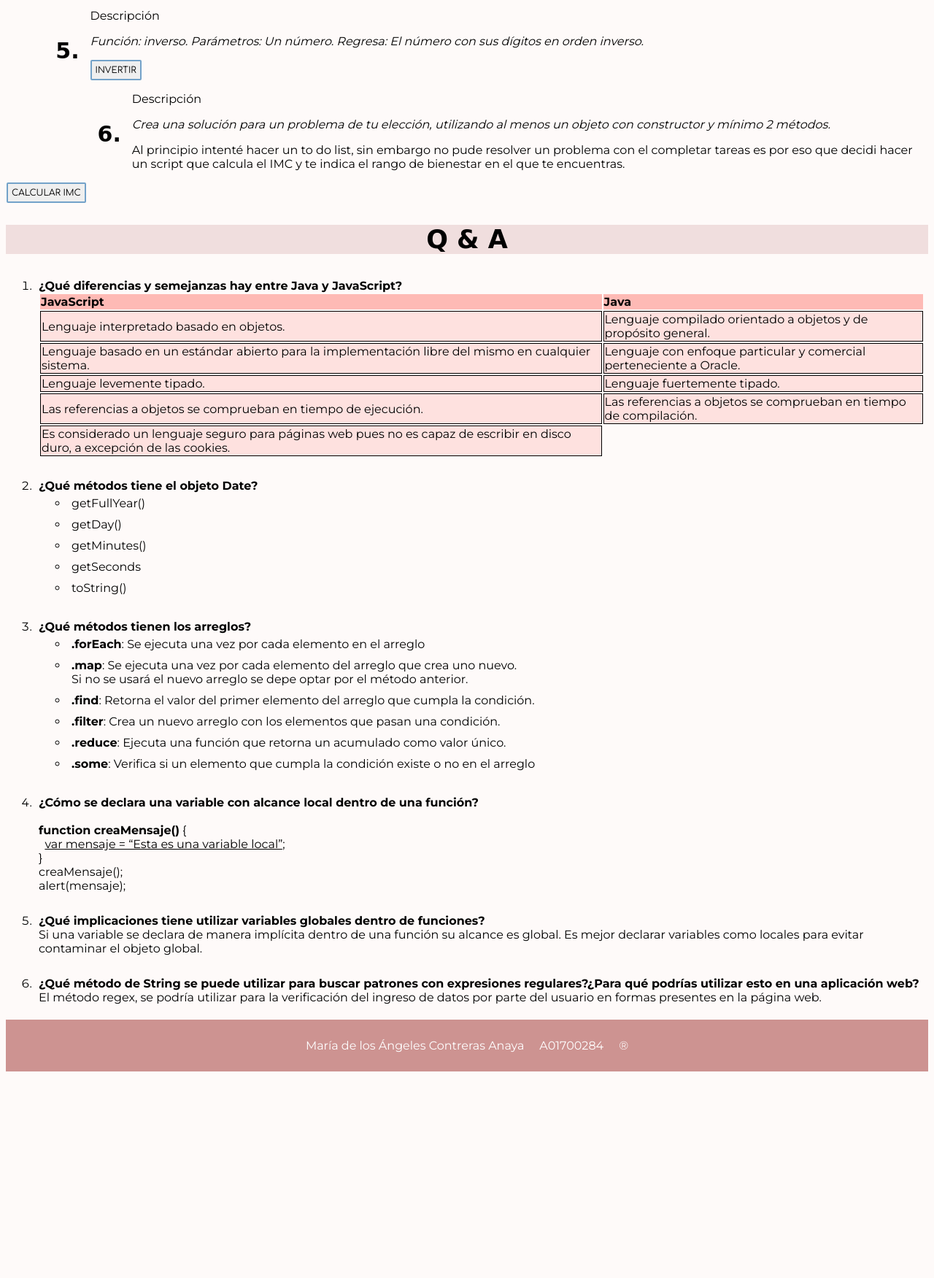
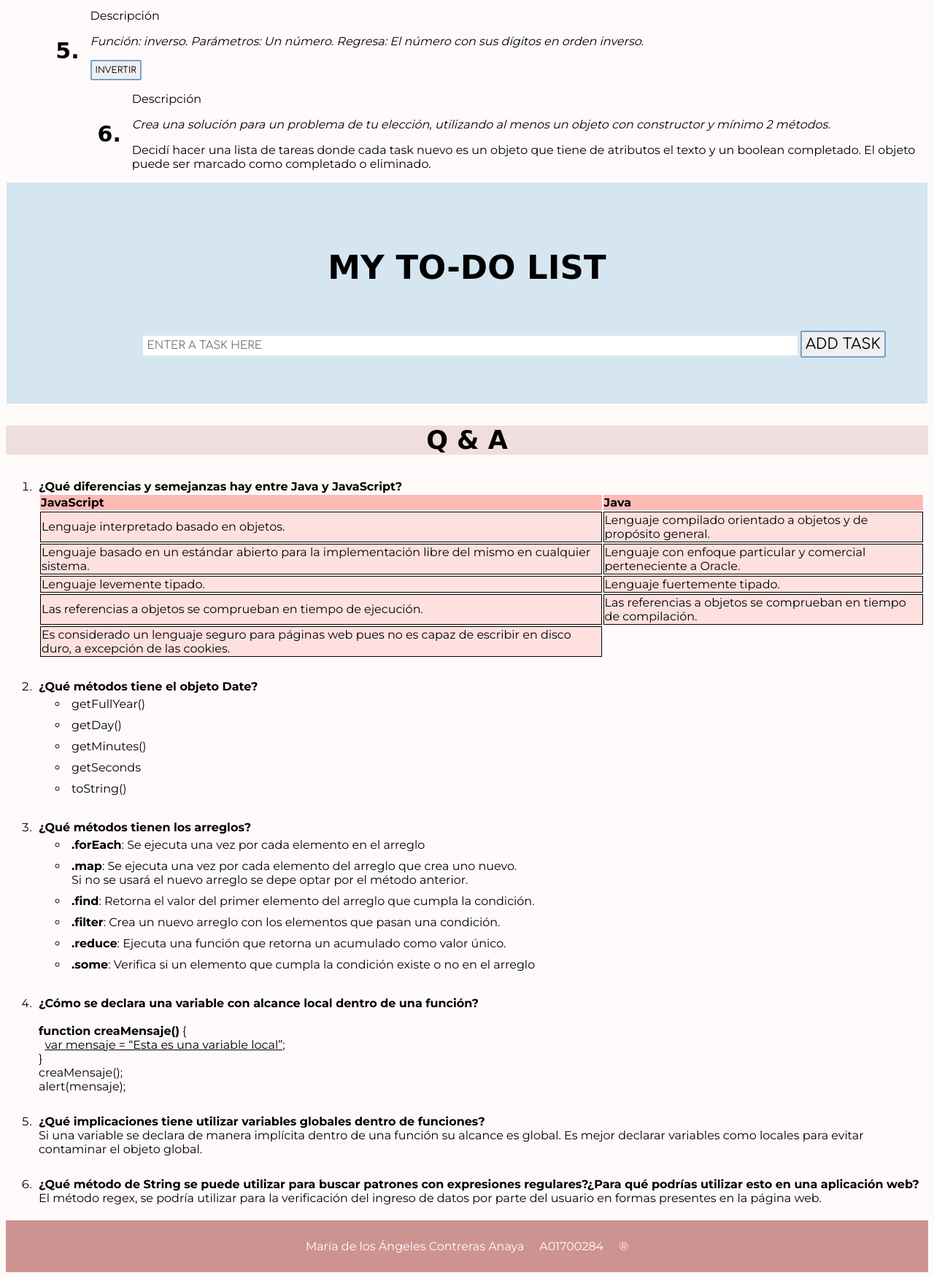
Before and after one commit to angieanaya/TC2026, a PHP site: page /Lab4.html in a window 1280 px wide. Shown: the part 713-2464 px from the top of the page at 73% size. Before the commit the page ends 2181 px from the top, so only its background shows below. Run offline with PHP 8.4, Linux system fonts and the light colour scheme; some web fonts are replaced.

Commit message:
Lab4 final

```diff
--- a/LAB4/Ejercicio6.js
+++ b/LAB4/Ejercicio6.js
@@ -1,28 +1,43 @@
-function IMC(){
-	let peso = prompt("Ingresa tu peso actual en kg: ");
-	let estatura = prompt("Ingresa tu estatura en metros: ")
+// Creates a new list item when clicking on the "ADD TASK" button
+function addTask() {
+  //creates a <li> tag in which the input will be stored
+  let li = document.createElement("li");
+  //retrieves the text entered by the user
+  let inputValue = document.getElementById("taskInput").value;
+  let t = document.createTextNode(inputValue);
+  li.appendChild(t);
 
-	let imc = ((peso)/Math.pow(estatura, 2)).toFixed(3);
+  //if the placeholder is empty it reminds the user to write something
+  if (inputValue === '') {
+    alert("Enter a task first please :)");
+  } else {
+    document.getElementById("myTasks").appendChild(li);
+  }
+  //adds the task entered to the bottom of the list set in the html file
+  document.getElementById("taskInput").value = "";
 
-	if (imc>=0 && imc<18.5)
-    {
-        alert("Tu IMC es de: " + imc +", estás por debajo del peso saludable.\n");
+  //prints the close button in the right place
+  let span = document.createElement("SPAN");
+  let txt = document.createTextNode("x");
+  span.className = "close";
+  span.appendChild(txt);
+  li.appendChild(span);
+
+  //adds functionality to the close button append to each list item
+  let close = document.getElementsByClassName("close");
+
+  for (i = 0; i < close.length; i++) {
+    close[i].onclick = function() {
+      let div = this.parentElement;
+      div.style.display = "none";
     }
-    else if (imc>=18.5 && imc<25)
-    {
-        alert("Tu IMC es de: " + imc + ", estás dentro del rango de peso saludable.\n");
-    }
-  	else if (imc>=25 && imc<30)
-    {
-        alert("Tu IMC es de: " + imc + ", tienes sobrepeso.\n");
-    }
-    else{
-        alert("Tu IMC es de: " + imc + ", estás dentro del rango de obesidad.\n");
-        if (imc>=30 && imc<35)
-            alert("Tienes obesidad nivel 1.\n");
-        else if (imc>=35 && imc<40)
-            alert("Tienes obesidad severa.\n");
-        else
-            alert("Tienes obesidad nivel 3, osea obesidad morvida.\n");
-    }
+  }
+
+    //crosses out the tasks when clicked on them
+    let list = document.querySelector('ul');
+    list.addEventListener('click', function(ev) {
+        if (ev.target.tagName === 'LI') {
+            ev.target.classList.add('checked');
+        }
+    });
 }
--- a/LAB4/Lab4.html
+++ b/LAB4/Lab4.html
@@ -56,9 +56,17 @@
 			<h3>6.</h3>
 			<p>Descripción</p>
 			<p><em>Crea una solución para un problema de tu elección, utilizando al menos un objeto con constructor y mínimo 2 métodos.</em></p>
-			<p>Al principio intenté hacer un to do list, sin embargo no pude resolver un problema con el completar tareas es por eso que decidi hacer un script que calcula el IMC y te indica el rango de bienestar en el que te encuentras.</p>
-			<button onclick="IMC()">CALCULAR IMC</button>
-			</div>
+			<p>Decidí hacer una lista de tareas donde cada task nuevo es un objeto que tiene de atributos el texto y un boolean completado. El objeto puede ser marcado como completado o eliminado.</p>
+
+			<section>
+				<div id="myDIV" class="header">
+  				<h1>MY TO-DO LIST</h1>
+  				<input type="text" id="taskInput" placeholder="ENTER A TASK HERE">
+  				<button onclick="addTask()" class="addBtn">ADD TASK</button>
+				</div>
+				<ul id="myTasks">
+				</ul>
+			</section>
 		</article>
 	</section>
 	<section>
--- a/LAB4/styles.css
+++ b/LAB4/styles.css
@@ -168,3 +168,95 @@ input {
 .addBtn:hover {
   background-color: #73A2C9;
 }
+/* TO DO LIST STYLE*/
+
+#myTasks {
+  margin: 0;
+  padding: 0;
+}
+
+#myTasks li {
+  cursor: pointer;
+  position: relative;
+  padding-left: 40px;
+  background: #eee;
+  font-size: 18px;
+
+  -webkit-user-select: none;
+  -moz-user-select: none;
+  -ms-user-select: none;
+  user-select: none;
+}
+
+#myTasks li:hover {
+  background: #B4D2E7;
+}
+
+#myTasks li.checked {
+  background: #B4D2E7;
+  color: #fff;
+  text-decoration: line-through;
+}
+
+#myTasks li.checked::before {
+  content: '';
+  position: absolute;
+  border-color: #fff;
+  border-style: solid;
+  border-width: 0 2px 2px 0;
+  top: 4.5px;
+  left: 16px;
+  transform: rotate(45deg);
+  height: 15px;
+  width: 7px;
+}
+
+.close {
+  position: absolute;
+  right: 0;
+  top: 0;
+  padding: 4.5px 10px 4.5px 10px;
+}
+
+.close:hover {
+  background-color: #94ACBE;
+  color: white;
+}
+
+.header {
+  background-color: #D6E6F1;
+  padding: 30px 40px;
+  text-align: center;
+  -webkit-user-select: none;
+  -moz-user-select: none;
+  -ms-user-select: none;
+  user-select: none;
+}
+
+input {
+  margin-left: 11%;
+  margin-bottom: 3%;
+    border: none;
+    border-radius: 0;
+    width: 75%;
+    padding: 5px;
+    float: center;
+    font-size: 15px;
+    font-family: 'Comfortaa', cursive;
+}
+
+.addBtn {
+  font-family: 'Comfortaa', cursive;
+  padding: 5px;
+  border: 2px solid #73A2C9;
+  font-size: 20px;
+  border-radius: 2px;
+    -webkit-user-select: none;
+    -moz-user-select: none;
+    -ms-user-select: none;
+    user-select: none;
+}
+
+.addBtn:hover {
+  background-color: #73A2C9;
+}
```
